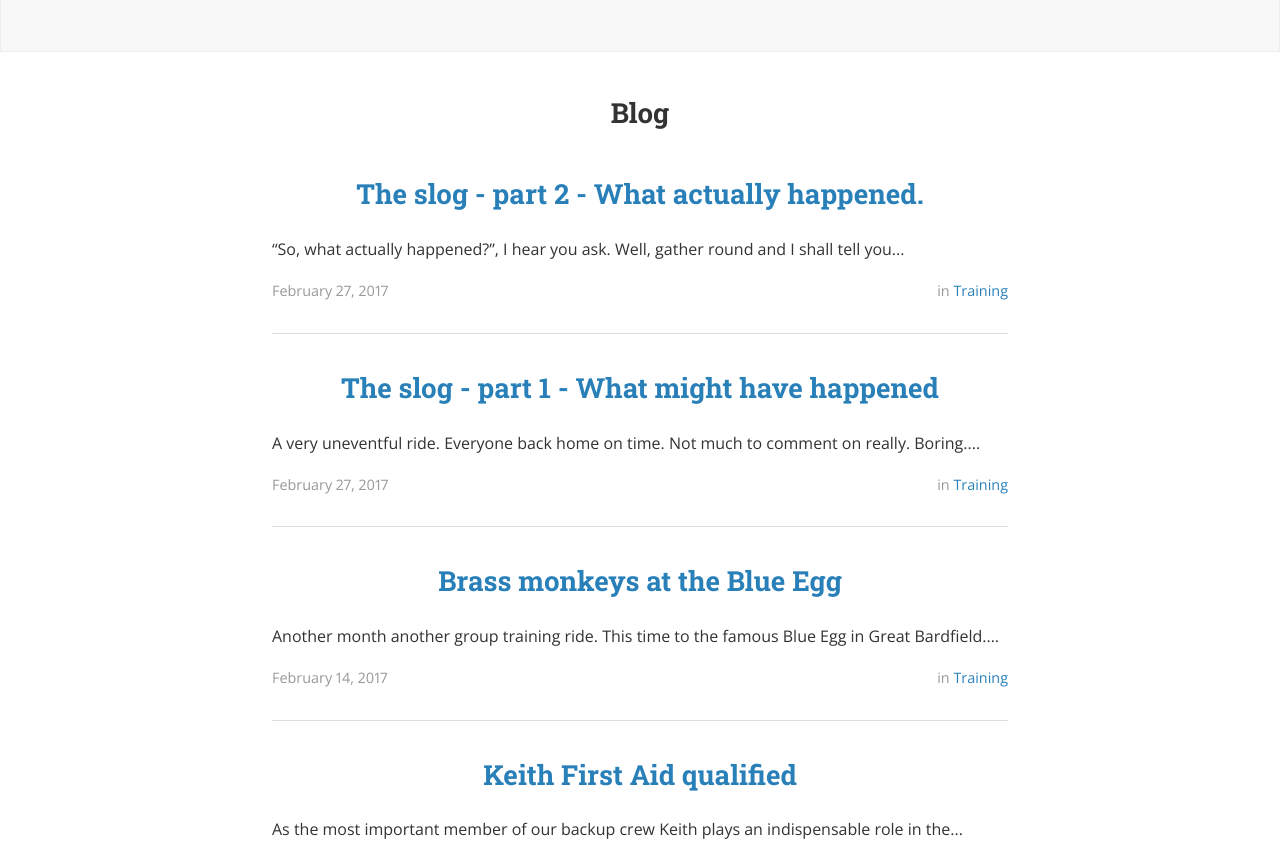
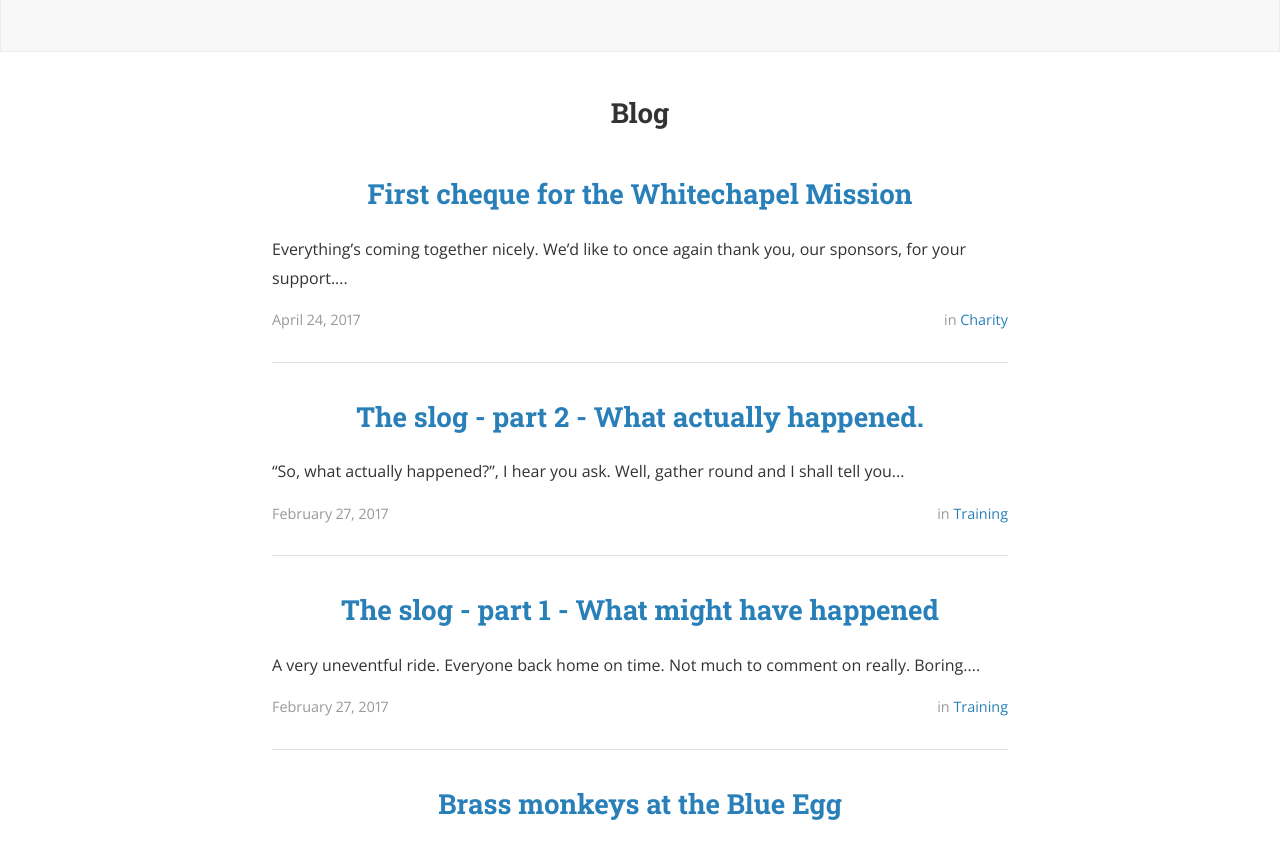
Before and after one commit to CompanyOfCyclingKnights/companyofcyclingknights.github.io, a Jekyll site: the page built from index.html, in a window 1280 px wide and 1400 px high, scrolled down 1385 px, cut to the strip 85-934 px from the top of the window. Built offline with Jekyll 4.4.1, drawn with Linux system fonts in a browser that asks for light colours; nearby versions of some CDN libraries; the list of posts is cut into pages by our own code; a style sheet for code colours, icons or effects is not loaded; some of the changed lines change nothing that is shown; some of the changed text lies outside the part shown.

Commit message:
First cheque to Whitechapel Mission

```diff
--- /dev/null
+++ b/_posts/2017-04-24-first-cheque.markdown
@@ -0,0 +1,36 @@
+---
+layout: post
+title:  "First cheque for the Whitechapel Mission"
+date:   2017-04-24 08:10:00
+author: Sean
+categories: Charity
+tags: charity
+cover:  "/assets/whitechapel_street.jpg"
+---
+
+## Everything's coming together nicely.
+
+We'd like to once again thank you, our sponsors, for your support.
+You'll be very pleased to know we've decided to present any money that
+comes into us directly to our charities as soon as it's available.
+
+We're very pleased to announce that today Nigel was able to present a
+cheque to the Sue Miller at the Whitechapel
+Mission for £333.
+
+![Nigel presenting our first cheque to Sue
+Miller](/assets/donation-cheque-whitechapel-mission.jpeg)
+
+Sue has been the manager of the Mission for 32 years, providing help to
+those with nowhere else to turn.
+
+This is part of the generous sponsorship of the people at [Canary Wharf Group
+](https://canarywharf.com/).  We'll be presenting cheques from them to The Sea
+Cadets and No Second Night Out over the next few days, stay tuned for
+more information.
+
+If you'd like to support our charities please follow any of these links
+to our Just Giving pages:-
+[The Whitechapel Mission](https://www.justgiving.com/crowdfunding/nigel-bunton-1), [St
+Mungos](https://www.justgiving.com/crowdfunding/nigel-bunton-2) and [The
+Sea Cadets](https://www.justgiving.com/crowdfunding/nigel-bunton)
--- a/index.html
+++ b/index.html
@@ -17,7 +17,7 @@ layout: default
     <h2>Charities</h2>
     <p class="center">
       All the money we're raising is going directly to 3 nominated charities. Please click on the logos below
-      to donate to your preferred charity. <a href="https://whitechapel.org.uk/">Whitechapel Mission</a> serves the homeless and marginalised in Whitechapel, London. <a href="http://www.nosecondnightout.org.uk/">No second night out</a> is committed to ending rough sleeping in London. <a href="http://www.sea-cadets.org/chelmsford/home.aspx">The Sea Cadets</a> are the UKs oldest nautical youth charity.
+      to donate to your preferred charity. <a href="https://whitechapel.org.uk/">Whitechapel Mission</a> serves the homeless and marginalised in Whitechapel, London. <a href="http://www.nosecondnightout.org.uk/">No second night out</a> is committed to ending rough sleeping in London. <a href="http://www.sea-cadets.org/chelmsford/home.aspx">The Sea Cadets</a> are the UK's oldest nautical youth charity.
       <br/>
     </p>
     <ul class='badges charities'>
```
Also changed, not shown: assets/donation-cheque-whitechapel-mission.jpeg (added), assets/whitechapel_street.jpg (added).
